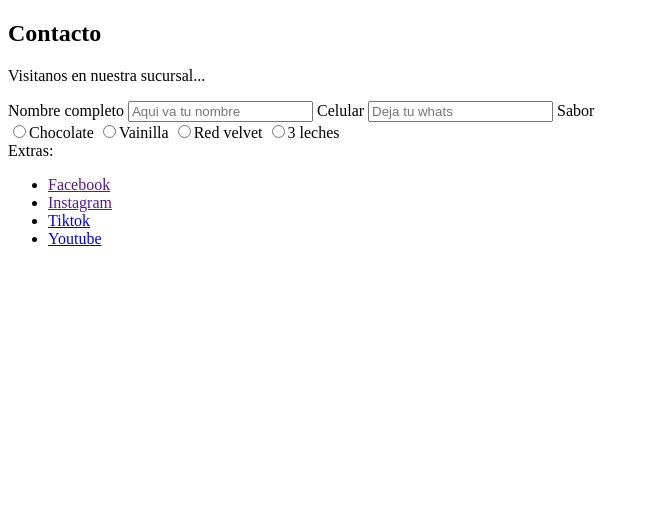
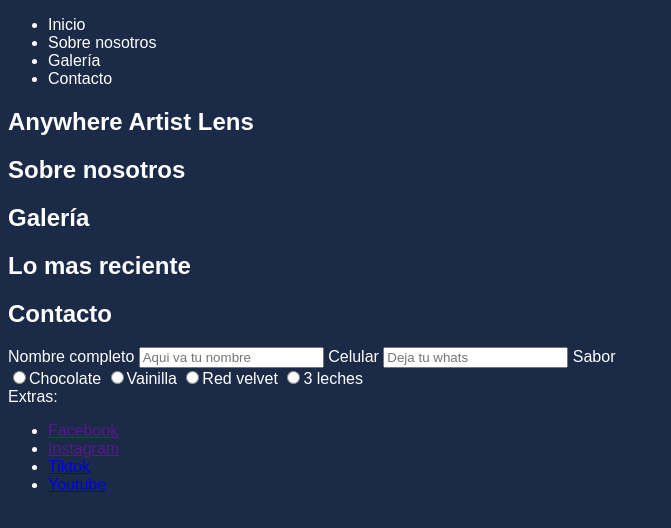
Before and after one commit to saraiceleste/Pagina-web-Dev-f.github.io, a plain HTML site: page index.html in a window 1280 px wide. Shown: the whole page, without its empty margins (0-671 px from the left). Drawn offline with Linux system fonts and the light colour scheme.

Commit message:
Etiquetas semanticas y modifique styles.css

```diff
--- a/index.html
+++ b/index.html
@@ -1,39 +1,58 @@
 <!DOCTYPE html>
 <html lang="en">
+<!--metadatos-->
 <head>
     <meta charset="UTF-8">
     <meta name="viewport" content="width=device-width, initial-scale=1.0">
-    <title>Document</title>
+    <title>Anywhere Artist Lens</title>
+    <link rel="stylesheet" href="styles.css">
 </head>
 <body>
-
+     <header><!--etiqueta semantica de cabecera-->
+        <nav><!--barra de navegacion-->
+            <ul><!--lista desordenada-->
+                <li a href="">Inicio</li>
+                <li a href="">Sobre nosotros</li>
+                <li a href="">Galería</li>
+                <li a href="">Contacto</li>
+            </ul>
+        </nav>
+     </header>
+<!--Informacion principal de mi pagina-->
+<main>
+<!--Seccion inicio-->
 <section>
-    <h2>Contacto</h2>
-    <p>Visitanos en nuestra sucursal...</p>
+    <h1>Anywhere Artist Lens</h1>
+</section>
+<!--Seccion Sobre nosotros-->
+<section>
+    <h1>Sobre nosotros</h1>
+</section>
+<!--Seccion Galeria-->
+<section>
+    <h1>Galería</h1>
+    <h2>Lo mas reciente</h2>
+</section>
 
     <!--formulario-->
+    <section>
+        <h1>Contacto</h1>
     <form action="">
         <label for="">Nombre completo</label>
         <input type="text" placeholder="Aqui va tu nombre">
-
-         <label for="">Celular</label>
+      <label for="">Celular</label>
         <input type="number" placeholder="Deja tu whats">
-
-        <label for="">Sabor</label>
+                <label for="">Sabor</label>
        <div>
         <label for=""><input type="radio">Chocolate</label>
          <label for=""><input type="radio">Vainilla</label>
           <label for=""><input type="radio">Red velvet</label>
            <label for=""><input type="radio">3 leches</label>
        </div>
-
        <label for="">Extras:</label>
-
-
-
     </form>
-</section>
-
+    </section>
+</main>
 
     <ul>
         <li><a href="">Facebook</a></li>
--- a/styles.css
+++ b/styles.css
@@ -0,0 +1,7 @@
+body {
+    /* Fondo */
+    background-color: #1A2A47;
+    /* Color base */
+    color: #FFFFFF;
+    font-family: Arial, sans-serif;
+}
```
